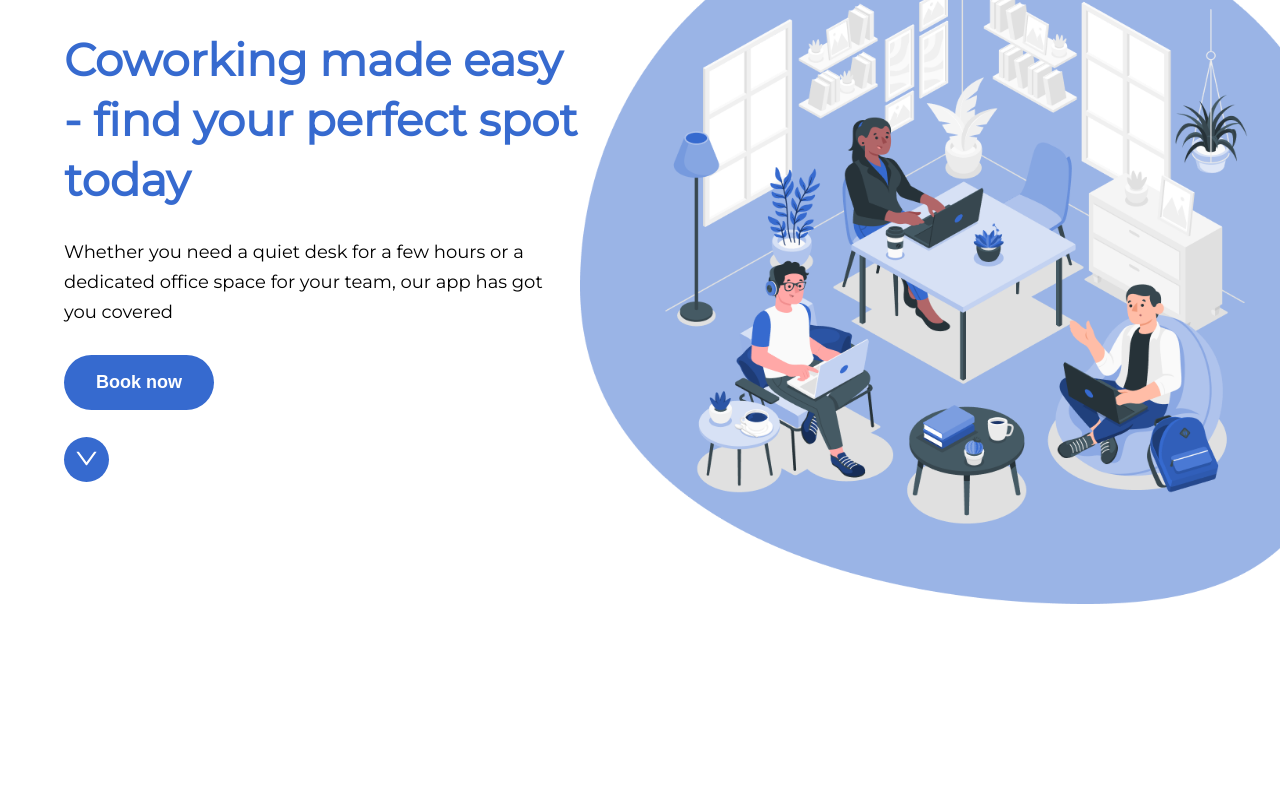
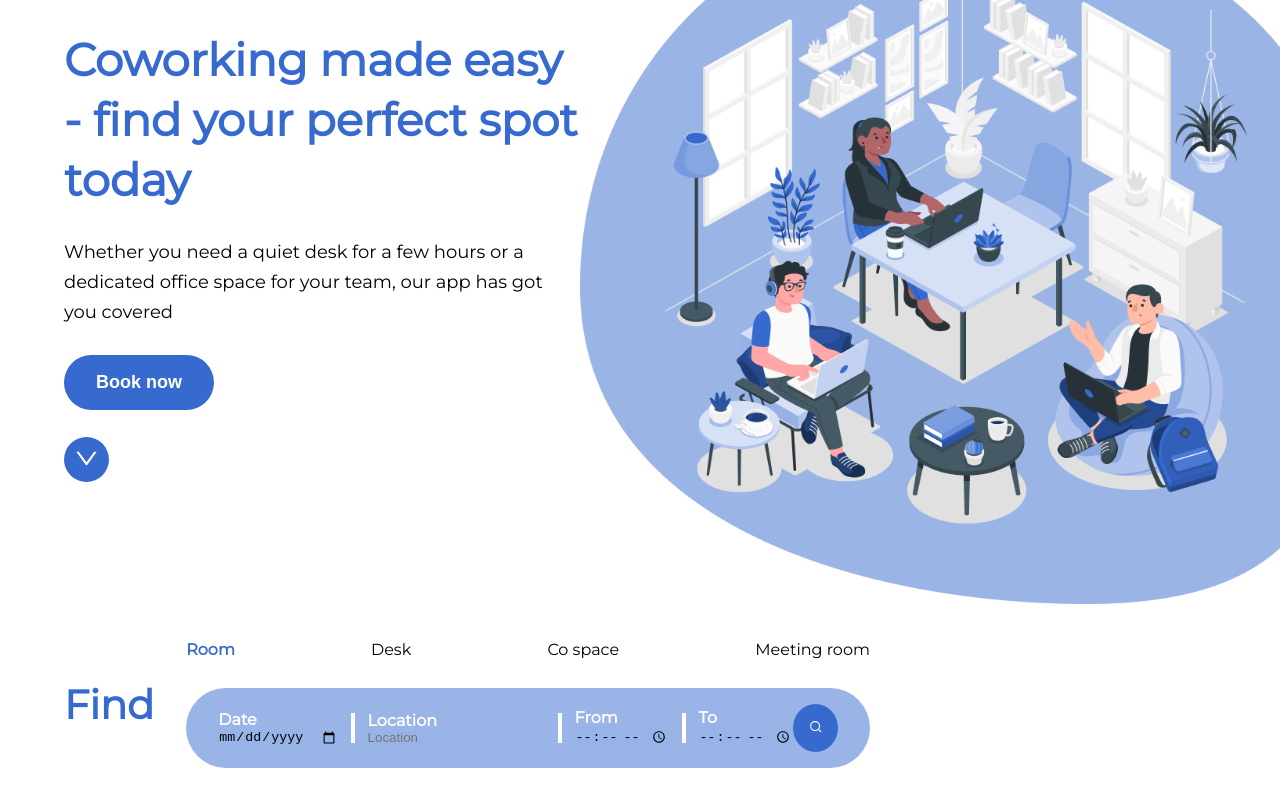
Before and after one commit to Wandarry/Co-Working-Web-App, a React (Create React App) app: page / in a window 1280 px wide. Shown: the part 215-1015 px from the top of the page. Before the commit the page ends 855 px from the top, so only its background shows below. Built offline with nearby package versions, Linux system fonts and the light colour scheme.

Commit message:
create input for searching and booking specific room

```diff
--- /dev/null
+++ b/src/components/findRoom/findRoom.css
@@ -0,0 +1,103 @@
+.findRoom-container{
+    padding: 0rem 0rem 2rem 4rem;
+    font-family: Montserrat;
+
+    display: flex;
+    justify-content: flex-start;
+    align-items: center;
+}
+
+.findRoom-container_title{
+    font-weight: 600;
+    font-size: 40px;
+    color: var(--blue);
+}
+
+.findRoom-container_inputs{
+    margin-left: 2rem;
+    height: 8rem;
+    display: flex;
+    flex-direction: column;
+    justify-content: space-between;
+}
+
+.findRoom-container_inputs_links{
+
+    display: flex;
+    justify-content: space-between;
+    align-items: center;
+}
+
+strong{
+    color: var(--blue);
+}
+
+.inputs{
+    background-color: var(--white-blue);
+    padding: 1rem 2rem;
+    border-radius: 50px;
+}
+
+.line{
+    width: 30px;
+    height: 0px;
+    border: 2px solid white;
+    transform: rotate(90deg);
+}
+
+.findRoom-container_input{
+    display: flex;
+    flex-direction: column;
+}
+
+.findRoom-container_input label {
+    font-weight: 800;
+    color: white;
+}
+
+.findRoom-container_input input{
+    border: none;
+    background-color: rgba(54, 106, 207, 0.01);
+}
+
+.findRoom-container_button{
+    border-radius: 100%;
+    padding: 1rem;
+    background-color: var(--blue);
+}
+
+@media screen and (max-width: 900px) {
+    .findRoom-container{
+        flex-direction: column;
+        align-items: flex-start;
+    }
+
+    .findRoom-container_inputs{
+        margin-left: 0;
+    }
+}
+
+@media screen and (max-width: 800px) {
+    .findRoom-container_title{
+        font-size: 20;
+    }
+
+    .findRoom-container_inputs{
+        flex-direction: row;
+    }
+
+    .findRoom-container_inputs_links{
+        flex-direction: column;
+        align-items: flex-start;
+    }
+
+    .line{
+        transform: rotate(180deg);
+    }
+
+    .inputs{
+        background-color: var(--white-blue);
+        height: fit-content;
+        border-radius: 50px;
+    }
+}
--- /dev/null
+++ b/src/components/findRoom/findRoom.js
@@ -0,0 +1,57 @@
+import React from "react";
+import './findRoom.css';
+
+import { FiSearch } from "react-icons/fi";
+
+const FindRoom = () => {
+    return(
+        <div className="findRoom-container">
+            <div className="findRoom-container_title">
+                <p>Find</p>
+            </div>
+
+            <div className="findRoom-container_inputs">
+                <div className="findRoom-container_inputs_links">
+                    <p><strong>Room</strong></p>
+                    <p>Desk</p>
+                    <p>Co space</p>
+                    <p>Meeting room</p>
+                </div>
+
+                <div className="findRoom-container_inputs_links inputs">
+                    <div className="findRoom-container_input">
+                        <label for="date">Date</label>
+                        <input type="date" id="Date" />
+                    </div>
+
+                    <div className="line"></div>
+
+                    <div className="findRoom-container_input">
+                        <label for="location">Location</label>
+                        <input type="text" id="location" placeholder="Location" />
+                    </div>
+
+                    <div className="line"></div>
+
+                    <div className="findRoom-container_input">
+                        <label for="beginning">From</label>
+                        <input type="time" id="beginning" />
+                    </div>
+
+                    <div className="line"></div>
+
+                    <div className="findRoom-container_input">
+                        <label for="end">To</label>
+                        <input type="time" id="end" />
+                    </div>
+
+                    <button className="findRoom-container_button">
+                        <FiSearch color="white" />
+                    </button>
+                </div>
+            </div>
+        </div>
+    )
+}
+
+export default FindRoom;
--- a/src/components/index.js
+++ b/src/components/index.js
@@ -1,2 +1,3 @@
 export {default as Header} from './header/header';
 export {default as HeroSection} from './heroSection/heroSection';
+export {default as FindRoom} from './findRoom/findRoom';
--- a/src/screen/landingPage.js
+++ b/src/screen/landingPage.js
@@ -1,12 +1,13 @@
 import React from "react";
 import './landingPage.css';
-import { Header, HeroSection } from "../components";
+import { Header, HeroSection, FindRoom } from "../components";
 
 const LandingPage = () => {
     return (
         <div>
             <Header />
             <HeroSection />
+            <FindRoom />
         </div>
     )
 }
```
